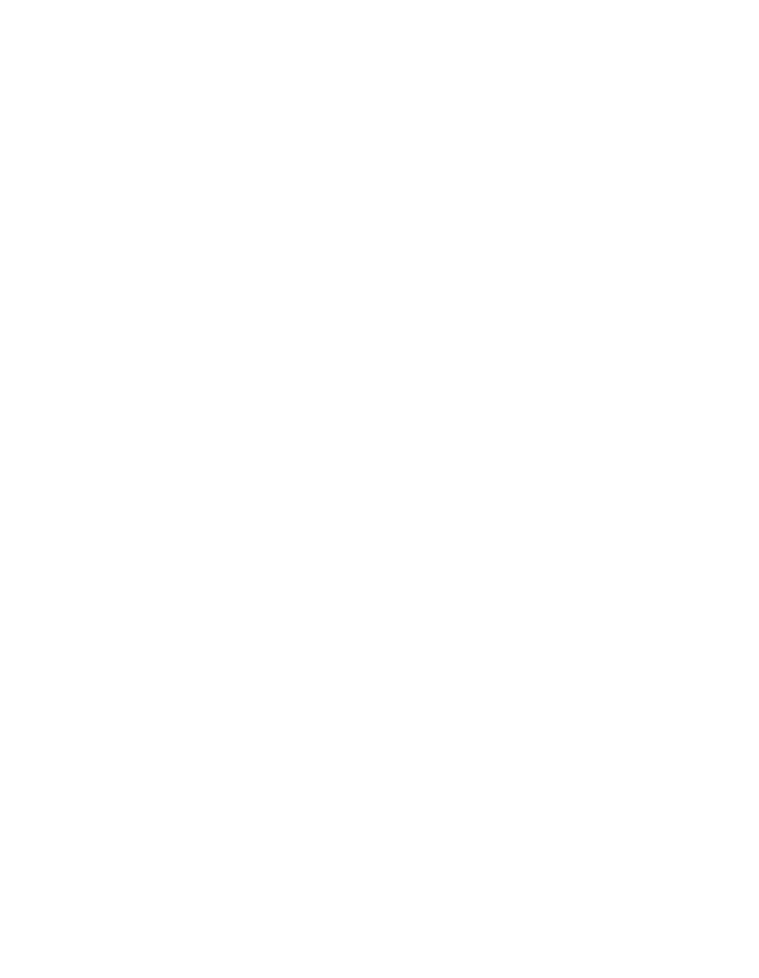
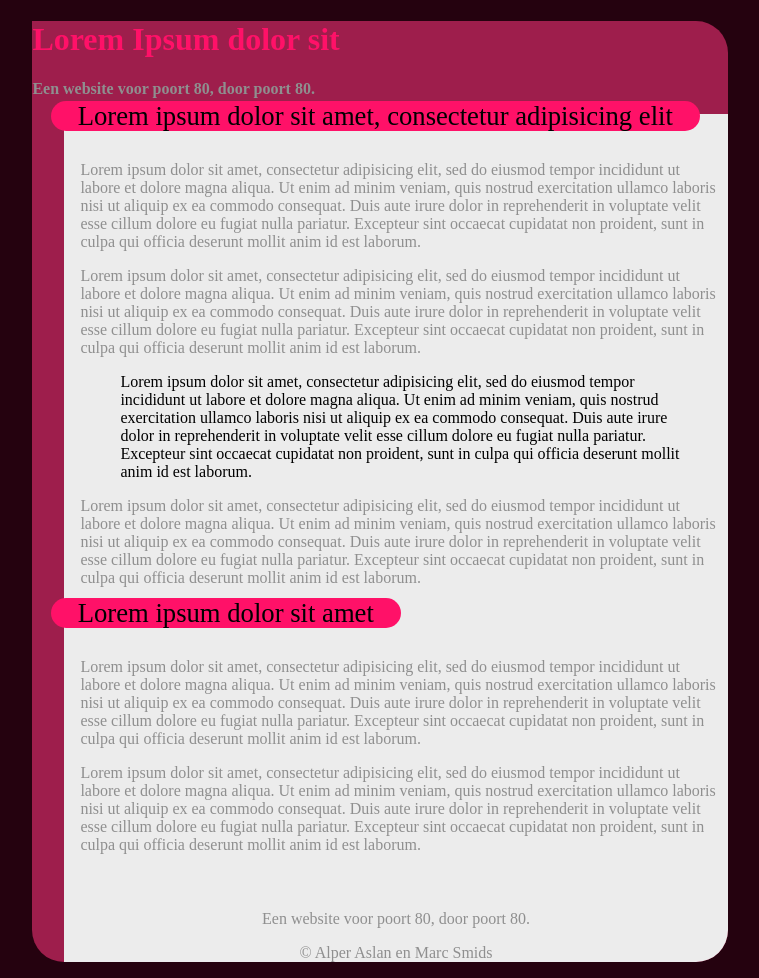
Before and after one commit to Asteryz/WebSerbah, a plain HTML site: page index.html in a window 1280 px wide. Shown: the whole page, without its empty margins (102-861 px from the left). Before the commit the page ends 800 px from the top, so only its background shows below. Drawn offline with Linux system fonts and the light colour scheme.

Commit message:
Marc's files

```diff
--- a/index.html
+++ b/index.html
@@ -1,4 +1,38 @@
+<!DOCTYPE HTML>
 <html>
-<body>
-</body>
+  <head>
+    <link rel='stylesheet' type="text/css" href="style/basic.css">
+    <title>Lorem ipsum dolor</title>
+  </head>
+  <body>
+    <div class="container">
+      <header>
+        <h1>Lorem Ipsum dolor sit</h1>
+        <p>Een website voor poort 80, door poort 80.</p>
+      </header>
+      <nav></nav>
+      <div class="content">
+        <section>
+          <span>Lorem ipsum dolor sit amet, consectetur adipisicing elit</span>
+          <div>
+            <p>Lorem ipsum dolor sit amet, consectetur adipisicing elit, sed do eiusmod tempor incididunt ut labore et dolore magna aliqua. Ut enim ad minim veniam, quis nostrud exercitation ullamco laboris nisi ut aliquip ex ea commodo consequat. Duis aute irure dolor in reprehenderit in voluptate velit esse cillum dolore eu fugiat nulla pariatur. Excepteur sint occaecat cupidatat non proident, sunt in culpa qui officia deserunt mollit anim id est laborum.</p>
+            <p>Lorem ipsum dolor sit amet, consectetur adipisicing elit, sed do eiusmod tempor incididunt ut labore et dolore magna aliqua. Ut enim ad minim veniam, quis nostrud exercitation ullamco laboris nisi ut aliquip ex ea commodo consequat. Duis aute irure dolor in reprehenderit in voluptate velit esse cillum dolore eu fugiat nulla pariatur. Excepteur sint occaecat cupidatat non proident, sunt in culpa qui officia deserunt mollit anim id est laborum.</p>
+            <blockquote>Lorem ipsum dolor sit amet, consectetur adipisicing elit, sed do eiusmod tempor incididunt ut labore et dolore magna aliqua. Ut enim ad minim veniam, quis nostrud exercitation ullamco laboris nisi ut aliquip ex ea commodo consequat. Duis aute irure dolor in reprehenderit in voluptate velit esse cillum dolore eu fugiat nulla pariatur. Excepteur sint occaecat cupidatat non proident, sunt in culpa qui officia deserunt mollit anim id est laborum.</blockquote>
+            <p>Lorem ipsum dolor sit amet, consectetur adipisicing elit, sed do eiusmod tempor incididunt ut labore et dolore magna aliqua. Ut enim ad minim veniam, quis nostrud exercitation ullamco laboris nisi ut aliquip ex ea commodo consequat. Duis aute irure dolor in reprehenderit in voluptate velit esse cillum dolore eu fugiat nulla pariatur. Excepteur sint occaecat cupidatat non proident, sunt in culpa qui officia deserunt mollit anim id est laborum.</p>
+          </div>
+        </section>
+        <section>
+          <span>Lorem ipsum dolor sit amet</span>
+          <div>
+            <p>Lorem ipsum dolor sit amet, consectetur adipisicing elit, sed do eiusmod tempor incididunt ut labore et dolore magna aliqua. Ut enim ad minim veniam, quis nostrud exercitation ullamco laboris nisi ut aliquip ex ea commodo consequat. Duis aute irure dolor in reprehenderit in voluptate velit esse cillum dolore eu fugiat nulla pariatur. Excepteur sint occaecat cupidatat non proident, sunt in culpa qui officia deserunt mollit anim id est laborum.</p>
+            <p>Lorem ipsum dolor sit amet, consectetur adipisicing elit, sed do eiusmod tempor incididunt ut labore et dolore magna aliqua. Ut enim ad minim veniam, quis nostrud exercitation ullamco laboris nisi ut aliquip ex ea commodo consequat. Duis aute irure dolor in reprehenderit in voluptate velit esse cillum dolore eu fugiat nulla pariatur. Excepteur sint occaecat cupidatat non proident, sunt in culpa qui officia deserunt mollit anim id est laborum.</p>
+          </div>
+        </section>
+      </div>
+      <footer>
+        <p>Een website voor poort 80, door poort 80.</p>
+        <p>&copy Alper Aslan en Marc Smids</p>
+      </footer>
+    </div>
+  </body>
 </html>
--- /dev/null
+++ b/style/basic.css
@@ -0,0 +1,73 @@
+html
+{
+  background-color:#25020F;
+}
+header
+{
+  margin-bottom:0px;
+  border-top-right-radius:2em;
+}
+header h1
+{
+  color:#FF1168;
+}
+header p
+{
+  font-weight:bold;
+  color:#8F8F8F;
+}
+/* Website container */
+div.container
+{
+  width:55%;
+  margin-left:10%;
+  margin-right:auto;
+  background-color:#9E1E4C;
+  border-top-right-radius:2em;
+  border-bottom-right-radius:2em;
+  border-bottom-left-radius:2em;
+}
+/* Content area */
+div.content
+{
+  margin-left:2em;
+}
+section
+{
+  background-color:#ECECEC;
+}
+/* Section title */
+section span
+{
+  position:relative;
+  top:-0.5em;
+  left:-0.5em;
+  margin-top:0px;
+  margin-bottom:0px;
+  border-radius:2em;
+  padding-right:1em;
+  padding-left:1em;
+  font-size:20pt;
+  background-color:#FF1168;
+}
+/* Section content */
+section div
+{
+  margin-top:0px;
+  margin-bottom:0px;
+  padding-bottom:0.5em;
+  padding-left:1em;
+  padding-right:0.5em;
+}
+p
+{
+  color:#8F8F8F;
+}
+footer
+{
+  padding-top:1em;
+  margin-left:2em;
+  background-color:#ECECEC;
+  text-align:center;
+  border-bottom-right-radius:2em;
+}
```
